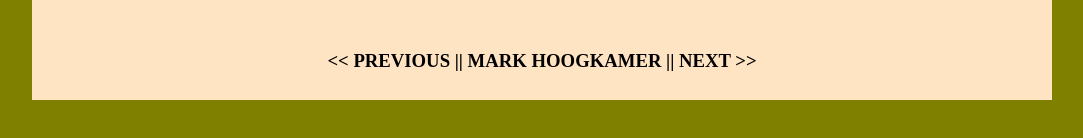
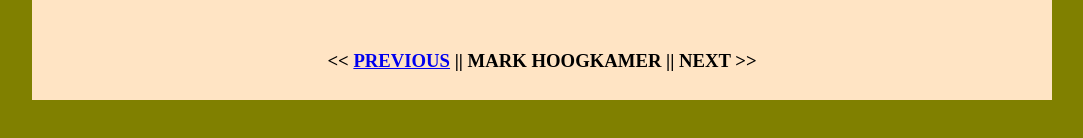
Before and after one commit to MarcelHoogkamer/html-introduction, a plain HTML site: page index.html in a window 1280 px wide. Shown: the part 1104-1242 px from the top of the page, without its empty margins (18-1101 px from the left). Drawn offline with Linux system fonts and the light colour scheme.

Commit message:
een link toegevoegd

```diff
--- a/index.html
+++ b/index.html
@@ -56,7 +56,7 @@
   <h3 class="h3">TL;DR</h3>
   <p>Drinking is not for me...</p>
  <br>
-  <h3 align="center"><< PREVIOUS || MARK HOOGKAMER || NEXT >></h3>
+  <h3 align="center"><< <a href="https://martedl.github.io/html-introduction">PREVIOUS</a> || MARK HOOGKAMER || NEXT >></h3>
 </div>
 </body>
 
```
